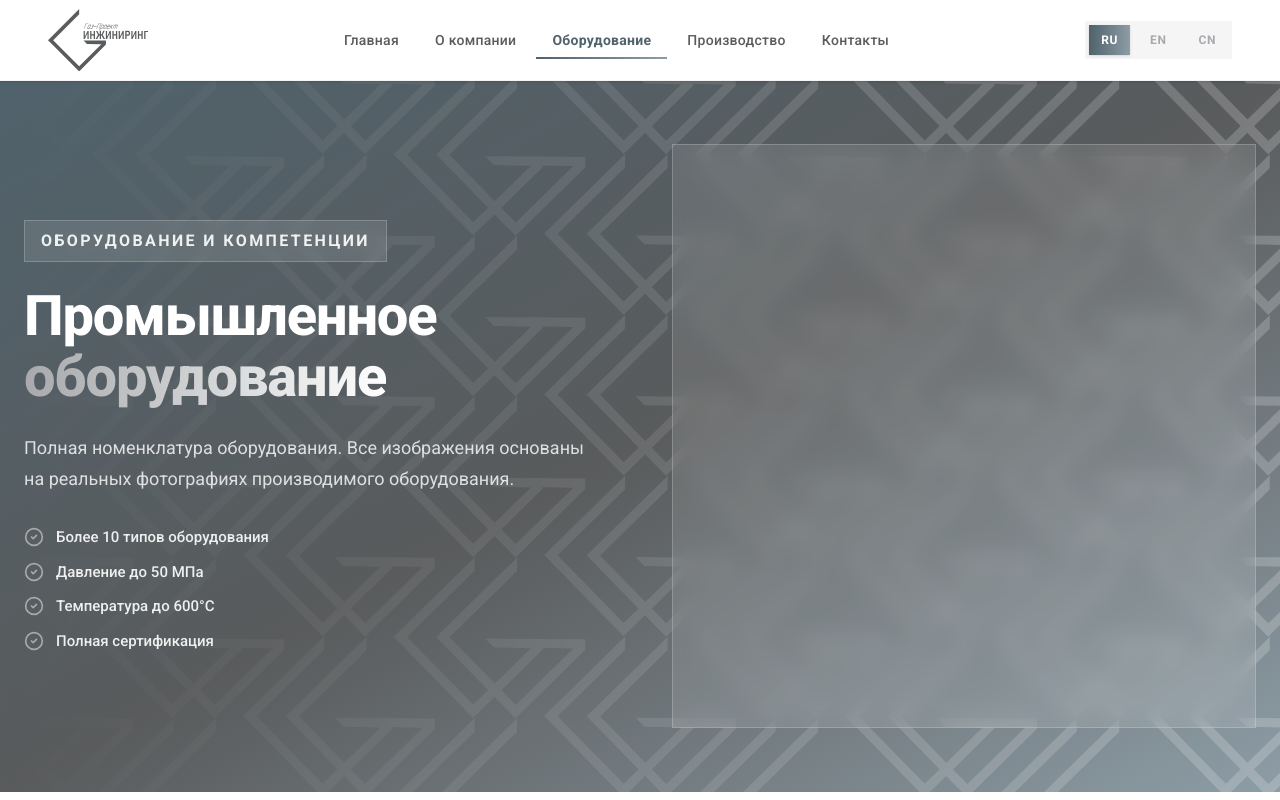
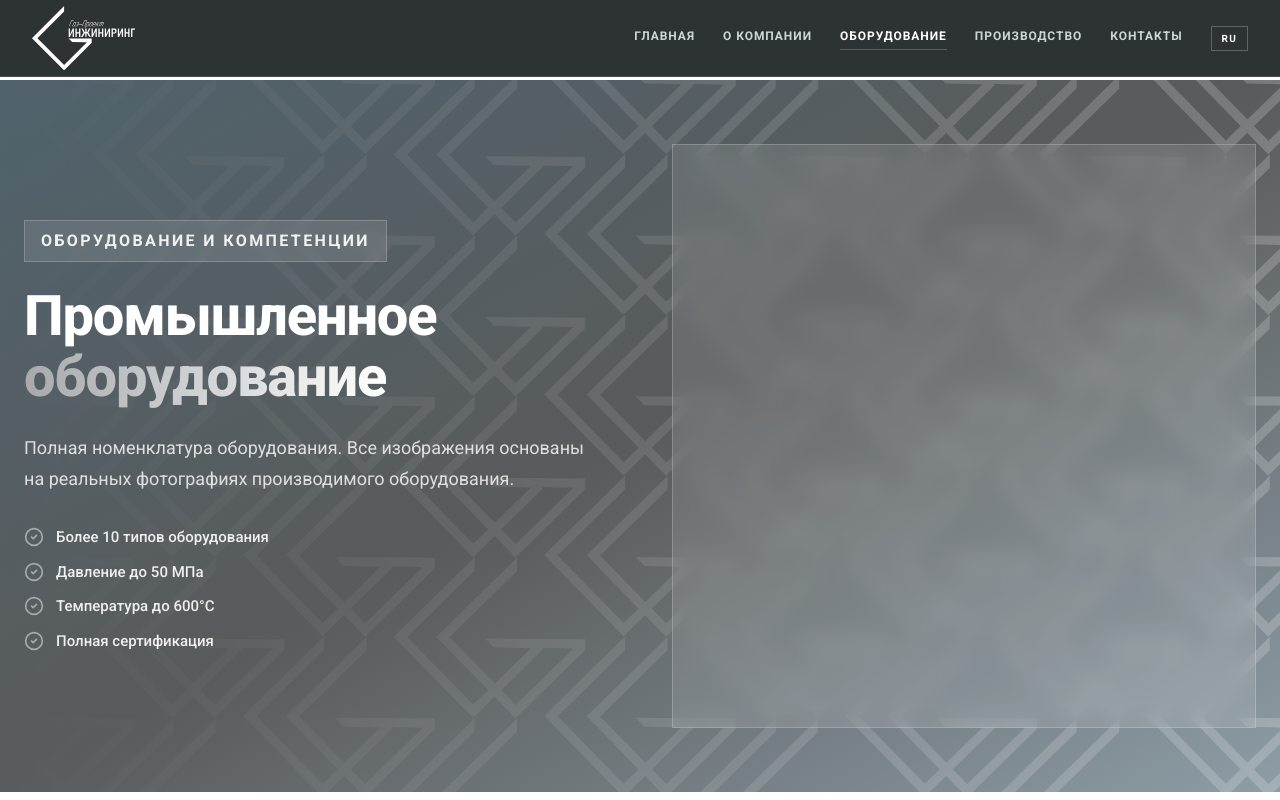
Before and after one commit to Pavel-studios/gpi2, a React (Vite) app: page /equipment in a window 1280 px wide. Shown: the top 800 px of the page. Built offline with nearby package versions, Linux system fonts and the light colour scheme.

Commit message:
revert changes

```diff
--- a/src/app/App.tsx
+++ b/src/app/App.tsx
@@ -23,14 +23,7 @@ export default function App() {
       <main>
         <Routes>
           <Route path="/" element={
-            // <LandingPage />
-            <>
-            <HeroSection />
-            <AdvantagesSection />
-            <IndustriesSection />
-            <ProjectsPreview />
-            <ProductionPreview />
-            </>
+            <LandingPage />
           } />
           <Route path="/about" element={<AboutSection />} />
           <Route path="/equipment" element={<EquipmentSection />} />
--- a/src/app/components/Navigation.tsx
+++ b/src/app/components/Navigation.tsx
@@ -1,40 +1,7 @@
-// import { useState } from 'react';
-// import { Menu, X } from 'lucide-react';
-// import { Link, useLocation } from 'react-router-dom';
-// import Logo from './ui/logo';
-
-// const menuItems = [
-//   { path: '/', label: 'Главная' },
-//   { path: '/about', label: 'О компании' },
-//   { path: '/equipment', label: 'Оборудование' },
-//   { path: '/production', label: 'Производство' },
-//   { path: '/contacts', label: 'Контакты' },
-// ];
-
-// export function Navigation() {
-//   const [open, setOpen] = useState(false);
-//   const { pathname } = useLocation();
-//   return <nav className="site-navigation fixed top-0 z-50 w-full border-b border-[#50626c]/15 bg-white/95 backdrop-blur-md">
-//     <div className="mx-auto flex h-[76px] max-w-[1440px] items-center justify-between px-5 md:px-8">
-//       <Link to="/" aria-label="Газ-Проект Инжиниринг — главная" className="flex items-center"><Logo fill="#ffffff" width={103} /></Link>
-//       <div className="hidden items-center gap-7 md:flex">
-//         {menuItems.map((item) => <Link key={item.path} to={item.path} className={`border-b pb-1 text-[12px] font-bold uppercase tracking-[.08em] transition-colors ${pathname === item.path ? 'border-[#50626c] text-[#50626c]' : 'border-transparent text-[#68757b] hover:text-[#50626c]'}`}>{item.label}</Link>)}
-//         <span className="border border-[#d5dcdf] px-2.5 py-1 text-[10px] font-bold tracking-[.12em] text-[#50626c]">RU</span>
-//       </div>
-//       <button aria-label={open ? 'Закрыть меню' : 'Открыть меню'} onClick={() => setOpen(!open)} className="text-[#50626c] md:hidden">{open ? <X /> : <Menu />}</button>
-//     </div>
-//     {open && <div className="border-t border-[#d5dcdf] bg-white p-5 md:hidden">{menuItems.map((item) => <Link key={item.path} to={item.path} onClick={() => setOpen(false)} className="block border-b border-[#edf0f1] py-4 text-sm font-bold text-[#50626c]">{item.label}</Link>)}</div>}
-//   </nav>;
-// }
 import { useState } from 'react';
 import { Menu, X } from 'lucide-react';
 import { Link, useLocation } from 'react-router-dom';
-import Logo from './ui/logo'
-
-export function Navigation() {
-  const [mobileMenuOpen, setMobileMenuOpen] = useState(false);
-  const [language, setLanguage] = useState('RU');
-  const location = useLocation();
+import Logo from './ui/logo';
 
 const menuItems = [
   { path: '/', label: 'Главная' },
@@ -44,124 +11,18 @@ export function Navigation() {
   { path: '/contacts', label: 'Контакты' },
 ];
 
-  const isActive = (path: string) => {
-    if (path === '/') return location.pathname === '/';
-    return location.pathname.startsWith(path);
-  };
-
-  const handleMenuClick = () => {
-    setMobileMenuOpen(false);
-  };
-
-  return (
-    <nav className="fixed top-0 left-0 right-0 bg-white/98 backdrop-blur-md z-50 border-b border-[#A7A9AC]/10 shadow-sm">
-      <div className="max-w-[1920px] mx-auto px-6 lg:px-12">
-        <div className="flex items-center justify-between h-20">
-          {/* Logo */}
-          <Link to="/" className="flex items-center gap-3 group">
-            <Logo width={100}/>
-          </Link>
-
-          {/* Desktop menu */}
-          <div className="hidden md:flex items-center gap-1">
-            {menuItems.map((item) => (
-              <Link
-                key={item.path}
-                to={item.path}
-                onClick={handleMenuClick}
-                className={`relative px-4 py-2 transition-all duration-300 group ${
-                  isActive(item.path) ? 'text-[#50626C]' : 'text-[#595B5C] hover:text-[#50626C]'
-                }`}
-                style={{ fontSize: '14px', fontWeight: isActive(item.path) ? 700 : 500, letterSpacing: '0.02em' }}
-              >
-                {item.label}
-                {isActive(item.path) ? (
-                  <div className="absolute bottom-0 left-0 right-0 h-[2px] bg-gradient-to-r from-[#50626C] to-[#8D9DA6]" />
-                ) : (
-                  <div className="absolute bottom-0 left-1/2 -translate-x-1/2 w-0 h-[2px] bg-gradient-to-r from-[#50626C] to-[#8D9DA6] group-hover:w-full transition-all duration-300" />
-                )}
-              </Link>
-            ))}
+export function Navigation() {
+  const [open, setOpen] = useState(false);
+  const { pathname } = useLocation();
+  return <nav className="site-navigation fixed top-0 z-50 w-full border-b border-[#50626c]/15 bg-white/95 backdrop-blur-md">
+    <div className="mx-auto flex h-[76px] max-w-[1440px] items-center justify-between px-5 md:px-8">
+      <Link to="/" aria-label="Газ-Проект Инжиниринг — главная" className="flex items-center"><Logo fill="#ffffff" width={103} /></Link>
+      <div className="hidden items-center gap-7 md:flex">
+        {menuItems.map((item) => <Link key={item.path} to={item.path} className={`border-b pb-1 text-[12px] font-bold uppercase tracking-[.08em] transition-colors ${pathname === item.path ? 'border-[#50626c] text-[#50626c]' : 'border-transparent text-[#68757b] hover:text-[#50626c]'}`}>{item.label}</Link>)}
+        <span className="border border-[#d5dcdf] px-2.5 py-1 text-[10px] font-bold tracking-[.12em] text-[#50626c]">RU</span>
       </div>
-
-          {/* Language switcher */}
-          <div className="hidden md:flex items-center gap-2 bg-[#F5F5F5] p-1">
-            {['RU', 'EN', 'CN'].map((lang) => (
-              <button
-                key={lang}
-                onClick={() => setLanguage(lang)}
-                className={`px-3 py-1.5 transition-all duration-300 ${
-                  language === lang
-                    ? 'bg-gradient-to-r from-[#50626C] to-[#8D9DA6] text-white shadow-sm'
-                    : 'text-[#595B5C]'
+      <button aria-label={open ? 'Закрыть меню' : 'Открыть меню'} onClick={() => setOpen(!open)} className="text-[#50626c] md:hidden">{open ? <X /> : <Menu />}</button>
+    </div>
+    {open && <div className="border-t border-[#d5dcdf] bg-white p-5 md:hidden">{menuItems.map((item) => <Link key={item.path} to={item.path} onClick={() => setOpen(false)} className="block border-b border-[#edf0f1] py-4 text-sm font-bold text-[#50626c]">{item.label}</Link>)}</div>}
+  </nav>;
 }
-                ${
-                  lang != 'RU'
-                    ? 'text-[#A7A9AC]'
-                    : 'hover:text-[#50626C]'
-                }`}
-                disabled={lang != 'RU' ? true : false}
-                style={{ fontSize: '12px', fontWeight: 700, letterSpacing: '0.05em' }}
-              >
-                {lang}
-              </button>
-            ))}
-          </div>
-
-          {/* Mobile menu button */}
-          <button
-            onClick={() => setMobileMenuOpen(!mobileMenuOpen)}
-            className="md:hidden relative w-10 h-10 flex items-center justify-center text-[#50626C] hover:bg-[#F5F5F5] transition-colors"
-          >
-            {mobileMenuOpen ? <X size={24} /> : <Menu size={24} />}
-          </button>
-        </div>
-      </div>
-
-      {/* Mobile menu */}
-      {mobileMenuOpen && (
-        <div className="md:hidden bg-white border-t border-[#A7A9AC]/10 shadow-lg">
-          <div className="px-6 py-6 space-y-2">
-            {menuItems.map((item) => (
-              <Link
-                key={item.path}
-                to={item.path}
-                onClick={handleMenuClick}
-                className={`block w-full text-left px-4 py-3 transition-all duration-300 ${
-                  isActive(item.path)
-                    ? 'bg-gradient-to-r from-[#50626C] to-[#8D9DA6] text-white'
-                    : 'text-[#595B5C] hover:bg-[#F5F5F5]'
-                }`}
-                style={{ fontSize: '15px', fontWeight: isActive(item.path) ? 700 : 500 }}
-              >
-                {item.label}
-              </Link>
-            ))}
-            <div className="flex gap-2 pt-4 px-4">
-              {['RU', 'EN', 'CN'].map((lang) => (
-                <button
-                key={lang}
-                onClick={() => setLanguage(lang)}
-                className={`px-3 py-1.5 transition-all duration-300 ${
-                  language === lang
-                    ? 'bg-gradient-to-r from-[#50626C] to-[#8D9DA6] text-white shadow-sm'
-                    : 'text-[#595B5C]'
-                }
-                ${
-                  lang != 'RU'
-                    ? 'text-[#A7A9AC]'
-                    : 'hover:text-[#50626C]'
-                }`}
-                disabled={lang != 'RU' ? true : false}
-                style={{ fontSize: '12px', fontWeight: 700, letterSpacing: '0.05em' }}
-              >
-                {lang}
-              </button>
-              ))}
-            </div>
-          </div>
-        </div>
-      )}
-    </nav>
-  );
-}
--- a/vite.config.ts
+++ b/vite.config.ts
@@ -19,7 +19,7 @@ function figmaAssetResolver() {
 export default defineConfig(({ command }) => ({
   // В dev-среде сайт открывается из корня localhost. Базовая папка нужна
   // только для публикации собранной версии на /gpi2/.
-  base: command === 'serve' ? '/' : '/gpi2/',
+  base: '/gpi2/',
   plugins: [
     figmaAssetResolver(),
     // The React and Tailwind plugins are both required for Make, even if
```
Lines whose indentation alone changed are shown as unchanged.
